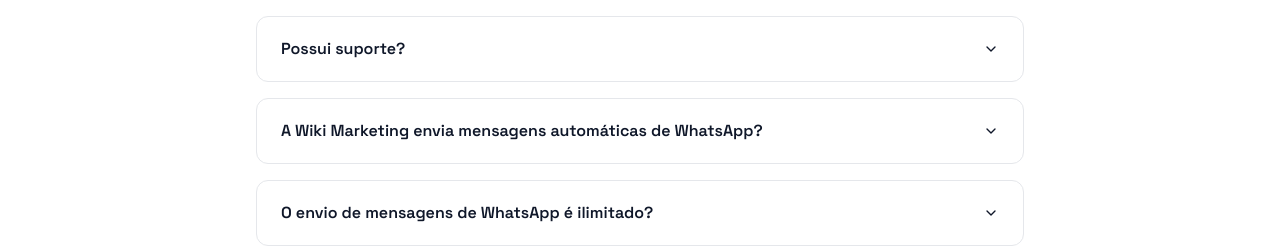
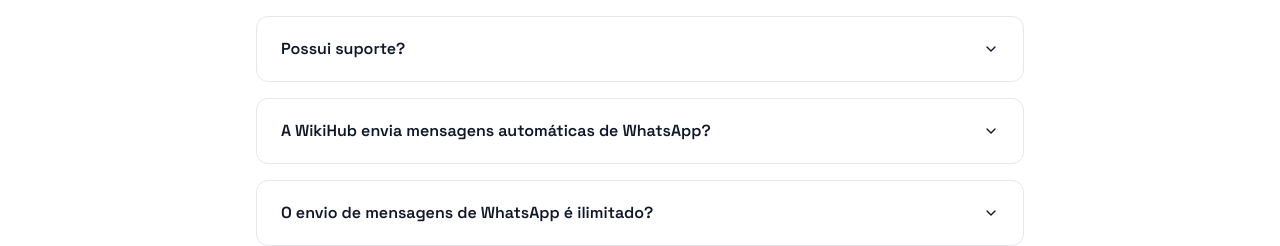
Before and after one commit to Faesde/site-sync-edit, a React (Vite) app: page / in a window 1280 px wide. Shown: the part 8149-8395 px from the top of the page. Built offline with nearby package versions, Linux system fonts and the light colour scheme.

Commit message:
Preceding changes

```diff
--- a/src/components/sections/FAQ.tsx
+++ b/src/components/sections/FAQ.tsx
@@ -16,7 +16,7 @@ const faqs = [
     answer: "Sim, oferecemos suporte total da nossa ferramenta para clientes e interessados. Horário de Atendimento: Segunda a Sexta: 9h-12h e 14h-17h, Sábado: 9h-12h. O acesso ao suporte fica disponível dentro da nossa plataforma."
   },
   {
-    question: "A Wiki Marketing envia mensagens automáticas de WhatsApp?",
+    question: "A WikiHub envia mensagens automáticas de WhatsApp?",
     answer: "Sim! Temos dois métodos de envio: Automações e Campanhas Avançadas (envio automático, sem necessidade de ação humana, basta configurar uma vez e deixar funcionando) e através de disparos manuais para campanhas específicas."
   },
   {
```
